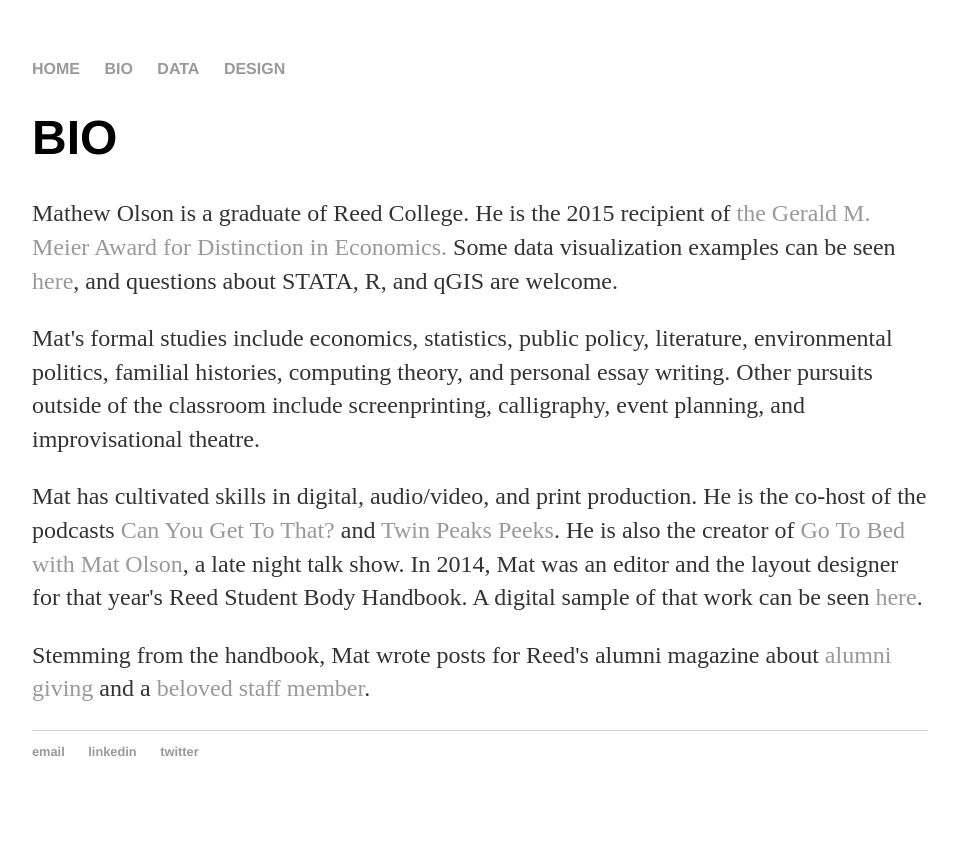
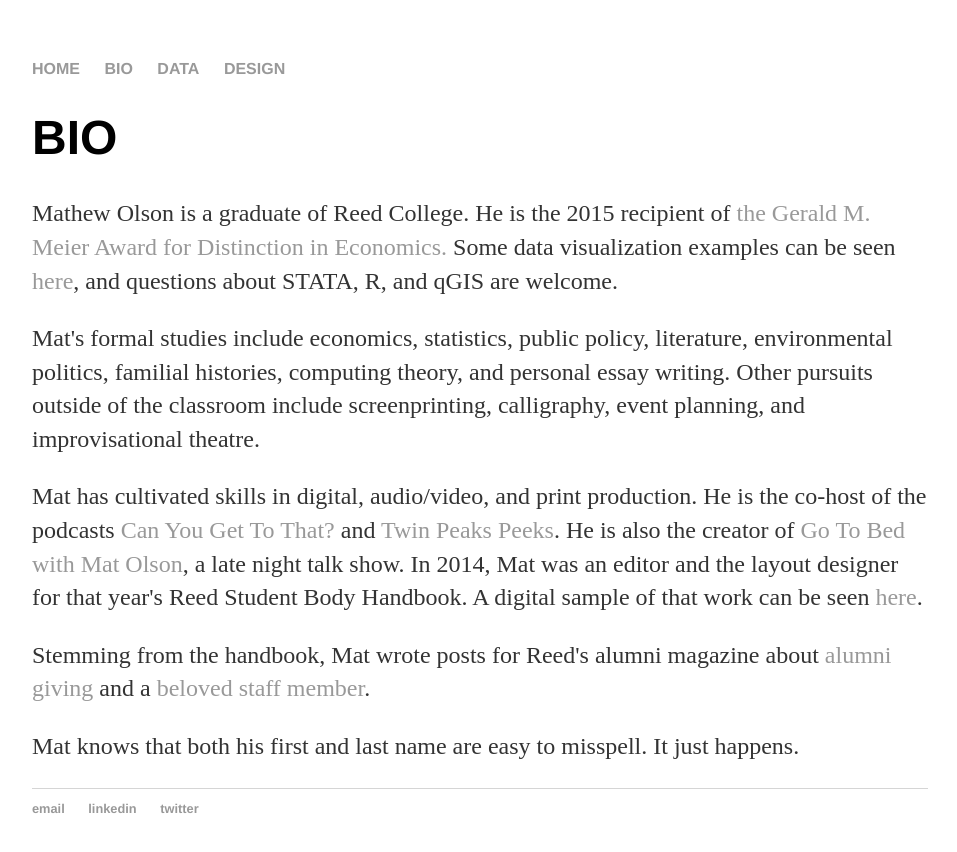
Before and after one commit to mathewolson/mathewolson.github.io, a Jekyll site: the page built from about.html, in a window 1280 px wide. Shown: the top 852 px of the page, without its empty margins (160-1117 px from the left). Built offline with Jekyll 4.4.1, drawn with Linux system fonts in a browser that asks for light colours.

Commit message:
Update about.html

```diff
--- a/about.html
+++ b/about.html
@@ -8,4 +8,5 @@
 	<p>Mat's formal studies include economics, statistics, public policy, literature, environmental politics, familial histories, computing theory, and personal essay writing. Other pursuits outside of the classroom include screenprinting, calligraphy, event planning, and improvisational theatre.</p>
 	<p>Mat has cultivated skills in digital, audio/video, and print production. He is the co-host of the podcasts <a href="https://canyougettothat.simplecast.fm">Can You Get To That?</a> and <a href="https://twinpeakspeeks.simplecast.fm">Twin Peaks Peeks</a>. He is also the creator of <a href="https://www.youtube.com/channel/UCDtKOWTQAY37aeHjWqBHoZQ">Go To Bed with Mat Olson</a>, a late night talk show. In 2014, Mat was an editor and the layout designer for that year's Reed Student Body Handbook. A digital sample of that work can be seen <a href="https://www.dropbox.com/s/miy74wauo4qhddn/reed_handbook_sample.pdf?dl=0">here</a>.</p>
 	<p>Stemming from the handbook, Mat wrote posts for Reed's alumni magazine about <a href="http://www.reed.edu/reed_magazine/sallyportal/posts/2014/data-sheds-light-on-alumni-giving.html">alumni giving</a> and a <a href="http://www.reed.edu/reed_magazine/sallyportal/posts/2014/stockroom-czar-goes-out-with-a-bang.html">beloved staff member</a>.</a></p>
+	<p>Mat knows that both his first and last name are easy to misspell. It just happens.</p>
 </div><!-- /.blurb -->
```
